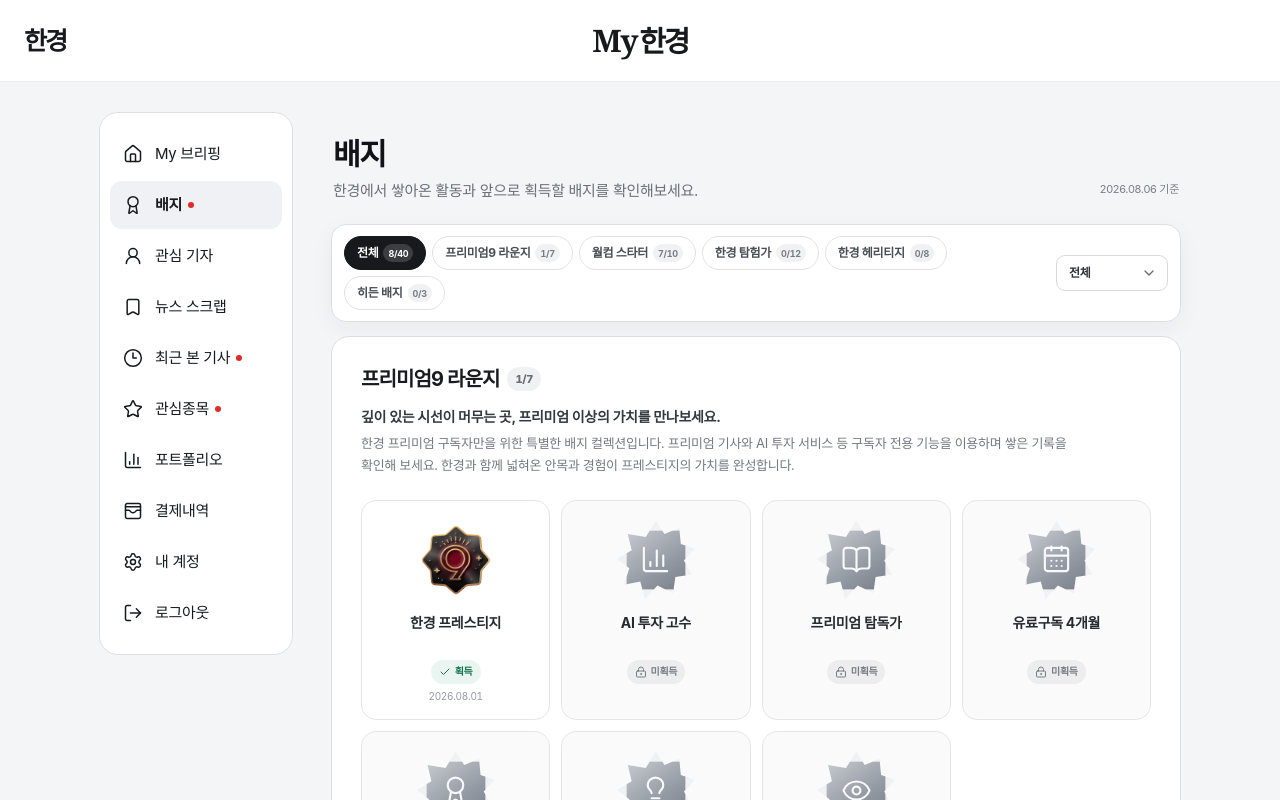
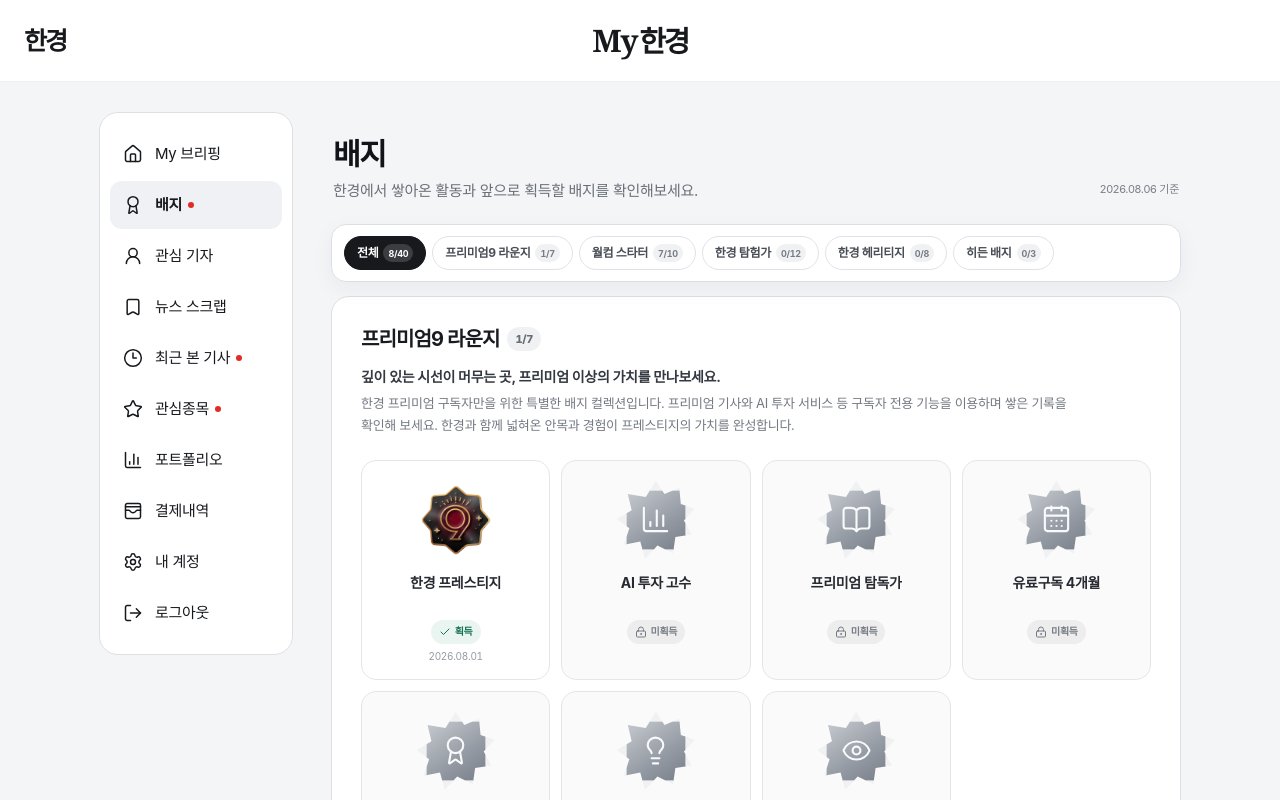
Before and after one commit to hktouchkim/myhankyung, a Next.js app: page /badges in a window 1280 px wide. Shown: the top 800 px of the page. Built offline with nearby package versions, Linux system fonts and the light colour scheme.

Commit message:
Remove badge status filter

```diff
--- a/app/badges/badges-client.tsx
+++ b/app/badges/badges-client.tsx
@@ -8,7 +8,6 @@ import {
   BookOpen,
   CalendarDays,
   Check,
-  ChevronDown,
   Clock3,
   Crown,
   Database,
@@ -40,7 +39,6 @@ import { useEffect, useState } from "react";
 
 type BadgeGroupId = "premium" | "welcome" | "explorer" | "heritage" | "hidden";
 type BadgeGroupFilter = "all" | BadgeGroupId;
-type BadgeFilter = "all" | "earned" | "locked";
 type BadgeTone = "premium" | "silver" | "navy" | "green" | "purple" | "gold";
 
 type BadgeGroup = {
@@ -182,15 +180,9 @@ function BadgeEmblem({ badge, large = false }: { badge: BadgeRecord; large?: boo
 export default function BadgesClient() {
   const [mobileNavOpen, setMobileNavOpen] = useState(false);
   const [groupFilter, setGroupFilter] = useState<BadgeGroupFilter>("all");
-  const [filter, setFilter] = useState<BadgeFilter>("all");
   const [selectedCode, setSelectedCode] = useState<string | null>(null);
   const [seenCodes, setSeenCodes] = useState<string[]>([]);
   const selectedBadge = BADGES.find((badge) => badge.code === selectedCode) ?? null;
-  const statusFilterOptions: { id: BadgeFilter; label: string }[] = [
-    { id: "all", label: "전체" },
-    { id: "earned", label: "획득" },
-    { id: "locked", label: "미획득" },
-  ];
   const groupFilterOptions: { id: BadgeGroupFilter; label: string; earned: number; total: number }[] = [
     { id: "all", label: "전체", earned: BADGES.filter((badge) => badge.earnedAt).length, total: BADGES.length },
     ...BADGE_GROUPS.map((group) => {
@@ -282,18 +274,11 @@ export default function BadgesClient() {
                 </button>
               ))}
             </div>
-            <div className="badge-status-select-wrap">
-              <select aria-label="배지 획득 상태 필터" value={filter} onChange={(event) => setFilter(event.target.value as BadgeFilter)}>
-                {statusFilterOptions.map((option) => <option value={option.id} key={option.id}>{option.label}</option>)}
-              </select>
-              <ChevronDown size={16} aria-hidden="true" />
-            </div>
           </section>
 
           <div className="badge-groups">
             {BADGE_GROUPS.filter((group) => groupFilter === "all" || group.id === groupFilter).map((group) => {
-              const groupBadges = BADGES.filter((badge) => badge.group === group.id)
-                .filter((badge) => filter === "all" || (filter === "earned" ? badge.earnedAt : !badge.earnedAt));
+              const groupBadges = BADGES.filter((badge) => badge.group === group.id);
               const earnedCount = BADGES.filter((badge) => badge.group === group.id && badge.earnedAt).length;
               const totalCount = BADGES.filter((badge) => badge.group === group.id).length;
               return (
@@ -305,9 +290,8 @@ export default function BadgesClient() {
                       <p>{group.description}</p>
                     </div>
                   </div>
-                  {groupBadges.length ? (
-                    <div className="badge-card-grid">
-                      {groupBadges.map((badge) => {
+                  <div className="badge-card-grid">
+                    {groupBadges.map((badge) => {
                         const earned = Boolean(badge.earnedAt);
                         const mystery = group.id === "hidden" && !earned;
                         const showNew = earned && badge.isNew && !seenCodes.includes(badge.code);
@@ -319,9 +303,8 @@ export default function BadgesClient() {
                             {earned ? <><span className="badge-state badge-state-earned"><Check size={12} /> 획득</span><time>{badge.earnedAt}</time></> : <span className="badge-state"><LockKeyhole size={12} /> 미획득</span>}
                           </button>
                         );
-                      })}
-                    </div>
-                  ) : <p className="badge-filter-empty">선택한 상태의 배지가 없습니다.</p>}
+                    })}
+                  </div>
                 </section>
               );
             })}
--- a/app/globals.css
+++ b/app/globals.css
@@ -3558,8 +3558,7 @@ p {
   backdrop-filter: blur(12px);
 }
 
-.badge-group-nav,
-.badge-status-filter {
+.badge-group-nav {
   display: flex;
   min-width: 0;
   flex-wrap: wrap;
@@ -3567,45 +3566,7 @@ p {
   gap: 6px;
 }
 
-.badge-status-select-wrap {
-  position: relative;
-  display: flex;
-  flex: 0 0 auto;
-  align-items: center;
-}
-
-.badge-status-select-wrap select {
-  min-width: 112px;
-  height: 36px;
-  padding: 0 34px 0 12px;
-  appearance: none;
-  border: 1px solid #d7d9de;
-  border-radius: 9px;
-  background: #fff;
-  color: #2f3339;
-  font-size: 12px;
-  font-weight: 700;
-  cursor: pointer;
-}
-
-.badge-status-select-wrap select:hover {
-  border-color: #aeb3bc;
-}
-
-.badge-status-select-wrap select:focus-visible {
-  outline: 2px solid rgba(23, 54, 109, 0.2);
-  outline-offset: 2px;
-}
-
-.badge-status-select-wrap svg {
-  position: absolute;
-  right: 11px;
-  pointer-events: none;
-  color: #686d75;
-}
-
-.badge-group-nav button,
-.badge-status-filter button {
+.badge-group-nav button {
   min-height: 34px;
   padding: 0 12px;
   border: 1px solid #e0e2e6;
@@ -3617,8 +3578,7 @@ p {
   white-space: nowrap;
 }
 
-.badge-group-nav button em,
-.badge-status-filter button em {
+.badge-group-nav button em {
   display: inline-flex;
   min-width: 18px;
   height: 18px;
@@ -3634,21 +3594,18 @@ p {
   font-variant-numeric: tabular-nums;
 }
 
-.badge-group-nav button:hover,
-.badge-status-filter button:hover {
+.badge-group-nav button:hover {
   border-color: #b5bac3;
   color: #1f2227;
 }
 
-.badge-group-nav .badge-filter-active,
-.badge-status-filter .badge-filter-active {
+.badge-group-nav .badge-filter-active {
   border-color: #17191d;
   background: #17191d;
   color: #fff;
 }
 
-.badge-group-nav .badge-filter-active em,
-.badge-status-filter .badge-filter-active em {
+.badge-group-nav .badge-filter-active em {
   background: rgba(255, 255, 255, 0.16);
   color: #fff;
 }
@@ -4171,14 +4128,6 @@ p {
     display: none;
   }
 
-  .badge-status-filter {
-    justify-content: flex-end;
-  }
-
-  .badge-status-select-wrap {
-    align-self: flex-end;
-  }
-
   .badge-group-section {
     scroll-margin-top: 174px;
   }
```
Also changed, not shown: 1 other file (tests, documents, lock files or other folders).
